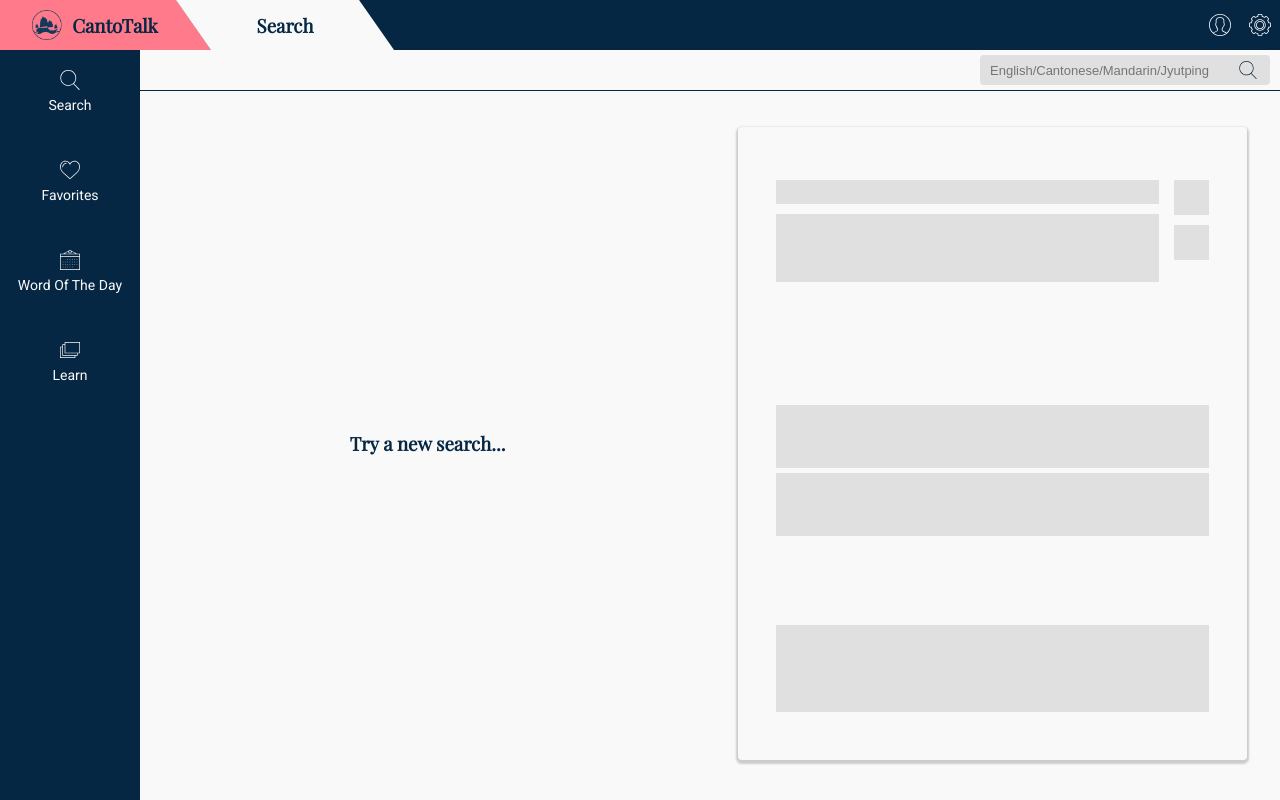
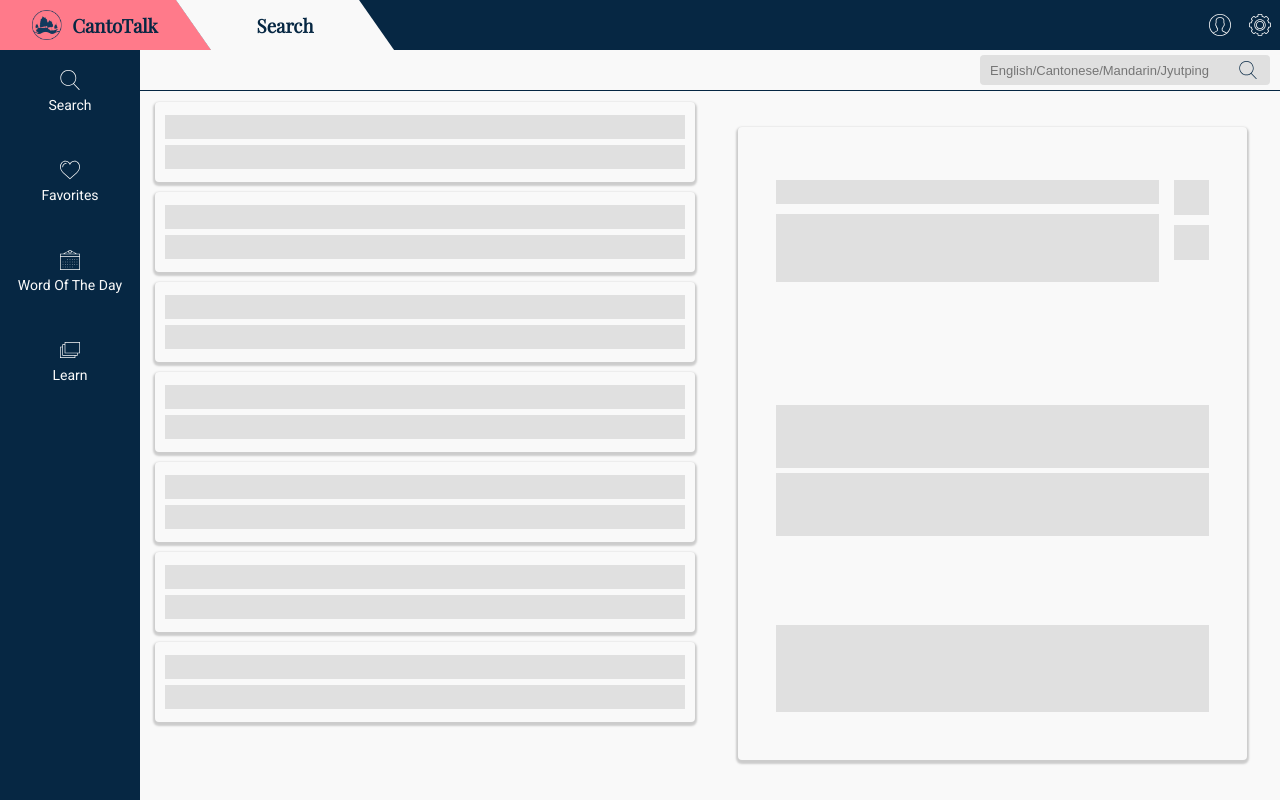
Before and after one commit to brimac1634/CantoWeb, a React (Create React App) app: page / in a window 1280 px wide. Built offline with nearby package versions, Linux system fonts and the light colour scheme.

Commit message:
added entry row placeholders

```diff
--- a/src/Components/EntriesList/EntriesList.js
+++ b/src/Components/EntriesList/EntriesList.js
@@ -1,9 +1,9 @@
 import React from 'react';
-import './EntryList.css';
+import './EntriesList.css';
 import EntryRow from './EntryRow/EntryRow';
 
 const EntryList = ({ entries, selectEntry }) => {
-
+	let ghostRows = [0,1,2,3,4,5,6]
 	return (
 		<div className='entry-list'>
 			{
@@ -18,7 +18,15 @@ const EntryList = ({ entries, selectEntry }) => {
 						);
 					})
 
-				:   <div className='center-div'><h3>Try a new search...</h3></div>
+				:   ghostRows.map(i => {
+						return (
+							<EntryRow
+								key={i}
+								entry=''
+							/>
+						);
+					})
+
 
 			}
 		</div>
--- a/src/Components/EntriesList/EntryRow/EntryRow.css
+++ b/src/Components/EntriesList/EntryRow/EntryRow.css
@@ -47,3 +47,13 @@
 	overflow: hidden;
 	text-overflow: ellipsis;
 }
+
+.ghost * {
+	height: 40%;
+	margin: 0;
+}
+
+.top-left .ghost-div {
+	height: 100%;
+	margin: 0;
+}
--- a/src/Components/EntriesList/EntryRow/EntryRow.js
+++ b/src/Components/EntriesList/EntryRow/EntryRow.js
@@ -22,7 +22,12 @@ const EntryRow = (props) => {
 	}
 
 	return (
-		<div className='entry-row' onClick={() => selectEntry(entry)}>
+		<div>
+			{entry !== ''
+				?	<div
+						className='entry-row'
+						onClick={() => selectEntry(entry)}
+					>
 						<div className='top-left'>
 							<h3>{cantoword}</h3>
 							<p>{clLabel}{classifier}</p>
@@ -31,6 +36,20 @@ const EntryRow = (props) => {
 						<div><p>{jyutping}</p></div>
 						<div><p>普: {mandarinword}</p></div>
 					</div>
+				:   <div
+						className='entry-row ghost'
+					>
+						<div className='top-left'>
+							<div className='ghost-div'>&nbsp;</div>
+							<div className='ghost-div'>&nbsp;</div>
+						</div>
+						<div className='ghost-div'>&nbsp;</div>
+						<div className='ghost-div'>&nbsp;</div>
+						<div className='ghost-div'>&nbsp;</div>
+					</div>
+
+			}
+		</div>
 	);
 }
 
```
Also changed, not shown: src/Components/EntriesList/EntriesList.css (renamed from src/Components/EntriesList/EntryList.css). Lines whose indentation alone changed are shown as unchanged.
